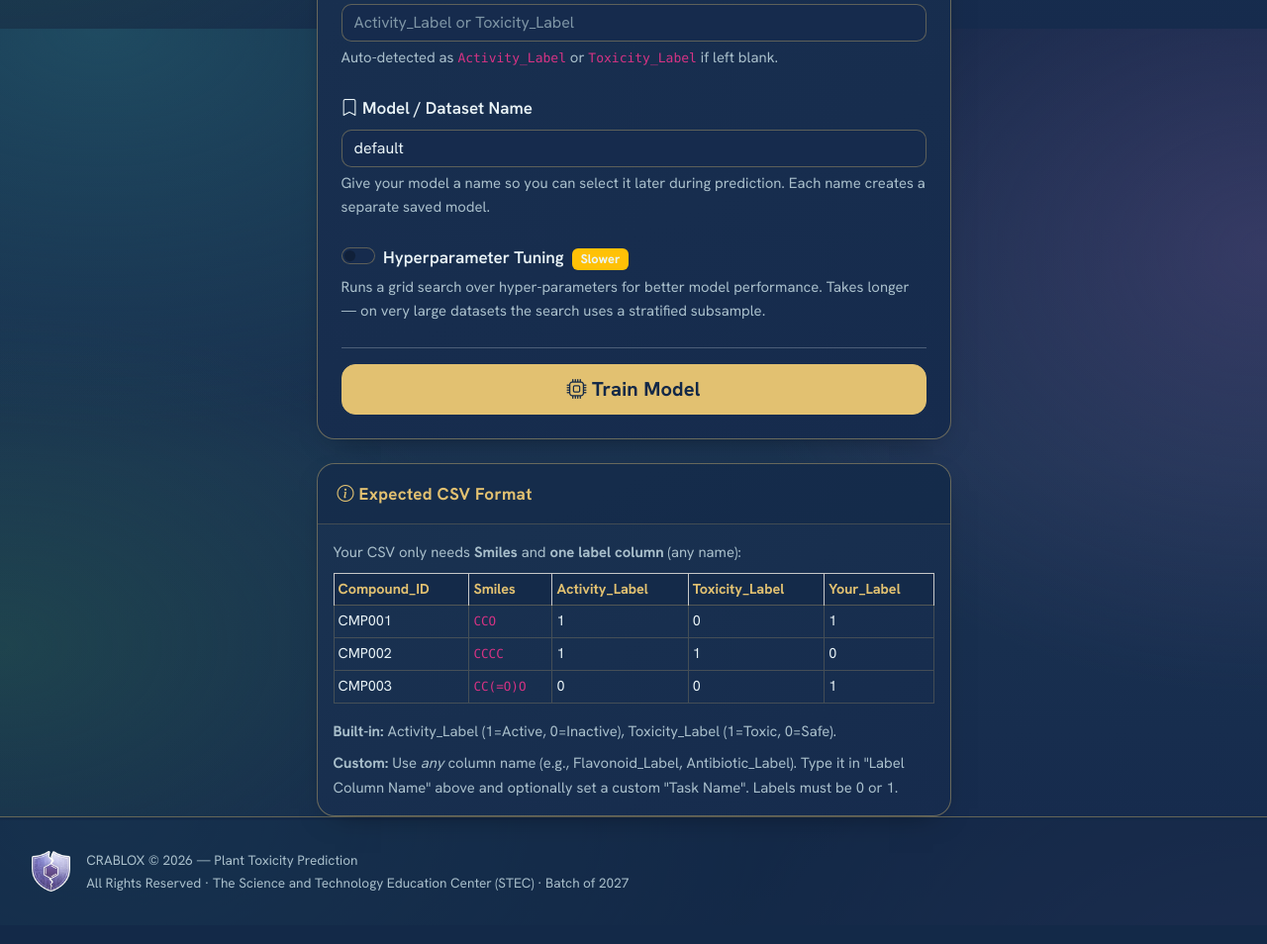
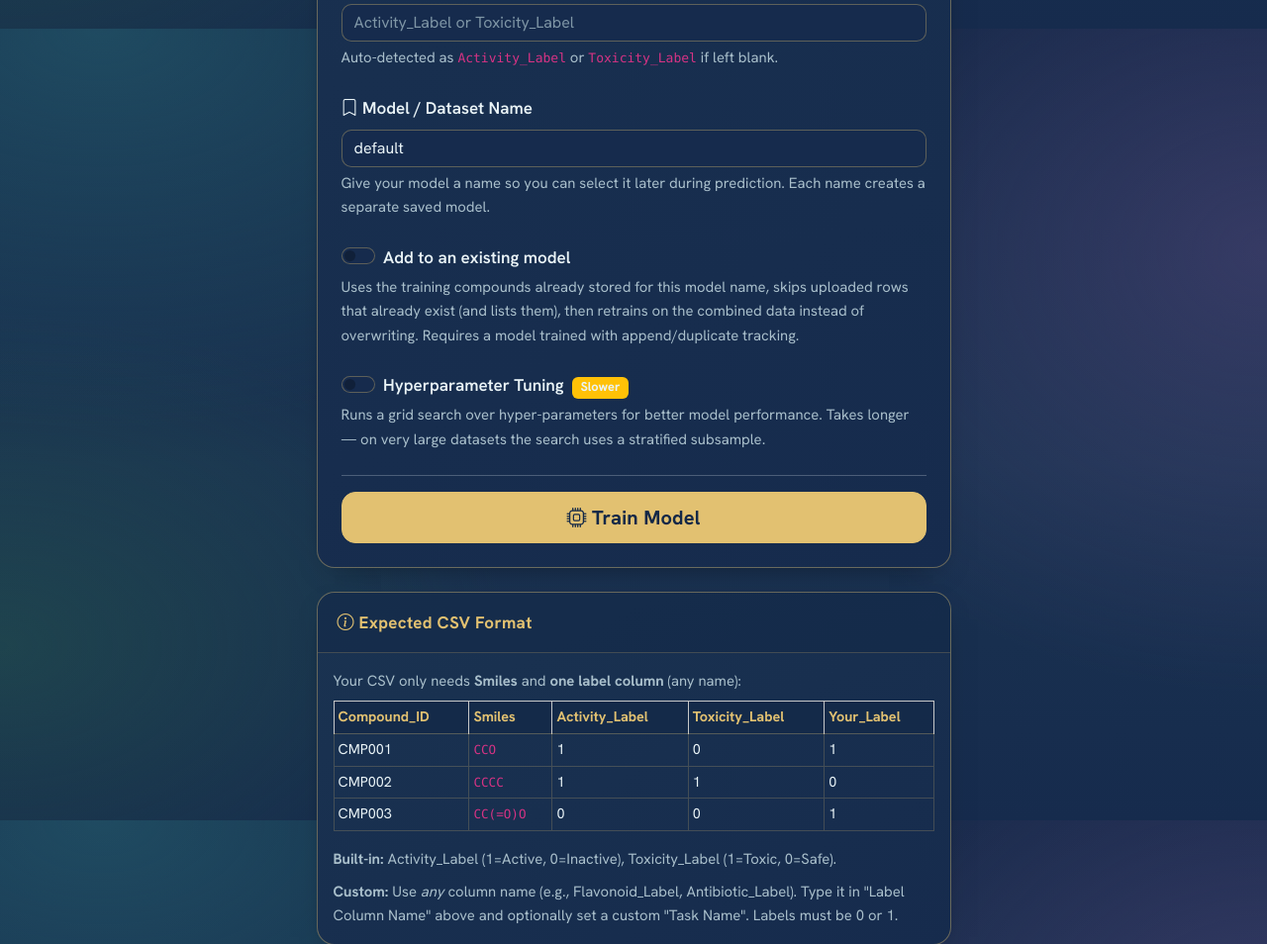
Before and after one commit to janchel/botanicaltox, a Flask app: page /train in a window 1280 px wide. Shown: the part 771-1725 px from the top of the page at 99% size. Before the commit the page ends 1672 px from the top, so only its background shows below. Run offline with Flask 3, Linux system fonts and the light colour scheme; a user stored in the database is signed in; data comes from the database, SQL or seed files in the repository; parts of the project's set-up code (start-up, migrations or seed data) failed here and were passed over; some libraries are stand-ins or nearby versions; some web fonts are replaced.

Commit message:
feat(training): append new compounds to existing models with duplicate detection

```diff
--- a/app.py
+++ b/app.py
@@ -365,6 +365,93 @@ def canonicalize_smiles(smi: str) -> str | None:
         return Chem.MolToSmiles(mol) if mol is not None else None
     except Exception:
         return None
+
+
+# ── Training-data manifests (for appending to existing models) ─────────────
+# Each trained model gets a sidecar JSON listing the exact compounds used to
+# train it. Without this, an uploaded CSV cannot be checked against what the
+# existing model already knows.
+
+MANIFEST_VERSION = 1
+
+
+def manifest_path(task_key: str, model_name: str) -> Path:
+    return app.config["MODEL_FOLDER"] / f"{task_key}_{model_name}.train.json"
+
+
+def load_training_manifest(task_key: str, model_name: str) -> dict | None:
+    """Return the stored training manifest for a model, or None."""
+    p = manifest_path(task_key, model_name)
+    if not p.exists():
+        return None
+    try:
+        data = json.loads(p.read_text())
+    except Exception:
+        return None
+    if not isinstance(data, dict) or data.get("version") != MANIFEST_VERSION:
+        return None
+    if not isinstance(data.get("records"), list):
+        return None
+    return data
+
+
+def save_training_manifest(task_key: str, model_name: str, label_col: str, records: list) -> Path:
+    """Persist the compound records a model was trained on."""
+    p = manifest_path(task_key, model_name)
+    payload = {
+        "version": MANIFEST_VERSION,
+        "task": task_key,
+        "model_name": model_name,
+        "label_col": label_col,
+        "updated_at": datetime.now().isoformat(timespec="seconds"),
+        "n_rows": len(records),
+        "records": records,
+    }
+    tmp = p.with_suffix(".tmp")
+    tmp.write_text(json.dumps(payload, separators=(",", ":")))
+    tmp.replace(p)
+    return p
+
+
+def build_training_records(
+    frame: pd.DataFrame,
+    smiles_col: str,
+    label_col: str,
+    canon_list: list | None = None,
+) -> list:
+    """Build manifest records for the valid rows of a training frame."""
+    labels = pd.to_numeric(frame[label_col], errors="coerce").tolist()
+    smiles = frame[smiles_col].astype(str).tolist()
+    ids = (
+        frame["Compound_ID"].astype(str).tolist()
+        if "Compound_ID" in frame.columns
+        else [""] * len(frame)
+    )
+    if canon_list is None:
+        canon_list = [canonicalize_smiles(s) for s in smiles]
+    records = []
+    for sid, smi, lab, canon in zip(ids, smiles, labels, canon_list):
+        if canon is None or pd.isna(lab):
+            continue
+        records.append({
+            "id": sid or "",
+            "smiles": smi,
+            "canon": canon,
+            "label": int(lab),
+        })
+    return records
+
+
+def describe_compounds(frame: pd.DataFrame, smiles_col: str, indices, limit: int = 8) -> str:
+    """Short human-readable identity list for notifications."""
+    parts = []
+    for i in list(indices)[:limit]:
+        smi = str(frame.at[i, smiles_col])[:28] if smiles_col in frame.columns else ""
+        rid = str(frame.at[i, "Compound_ID"]) if "Compound_ID" in frame.columns else ""
+        parts.append(f"{rid or 'row'} ({smi})")
+    extra = len(list(indices)) - len(parts)
+    suffix = f", … {extra} more" if extra > 0 else ""
+    return ", ".join(parts) + suffix
 
 
 def dedup_by_canonical_smiles(df: pd.DataFrame, smiles_col: str, keep: str = "first") -> tuple[pd.DataFrame, int]:
@@ -787,6 +874,7 @@ def train():
         return redirect(url_for("train"))
 
     tune = request.form.get("tune") == "on"
+    append_to_existing = request.form.get("append") == "on"
 
     sess_dir = get_session_dir()
     filename = secure_filename(file.filename)
@@ -842,6 +930,7 @@ def train():
         train_toxicity=train_toxicity,
         custom_task_name=custom_task_name,
         tune=tune,
+        append_to_existing=append_to_existing,
         model_name=model_name,
         act_label=act_label,
         tox_label=tox_label,
@@ -855,6 +944,7 @@ def train():
 def run_training_job(
     job_id, sess_dir, upload_path, filename, train_activity, train_toxicity,
     custom_task_name, tune, model_name, act_label, tox_label, username,
+    append_to_existing=False,
 ):
     """
     Heavy training work, run in a background thread. Writes progress + the final
@@ -933,6 +1023,165 @@ def run_training_job(
                     "info",
                 )
 
+        # Keep a contiguous index so positional duplicate bookkeeping and
+        # manifest extraction stay aligned with the frame.
+        df = df.reset_index(drop=True)
+
+        # ── Append-to-existing-model preparation ────────────────────────────
+        append_mode = bool(append_to_existing)
+        append_notes = []
+        external_act_label = act_label
+        external_tox_label = tox_label
+
+        if append_mode:
+            requested_tasks = []
+            if train_activity:
+                requested_tasks.append(("activity", act_label))
+            if train_toxicity:
+                requested_tasks.append(("toxicity", tox_label))
+
+            manifests = {}
+            legacy_models = []
+            for task_key, _ext in requested_tasks:
+                manifest = load_training_manifest(task_key, model_name)
+                manifests[task_key] = manifest
+                pkl_path = app.config["MODEL_FOLDER"] / f"{task_key}_{model_name}.pkl"
+                if manifest is None and pkl_path.exists():
+                    legacy_models.append(task_key)
+
+            if legacy_models:
+                msg(
+                    f"⚠️ The existing '{model_name}' model(s) for "
+                    f"{', '.join(sorted(legacy_models))} were trained before training-data "
+                    "tracking existed, so duplicates cannot be verified safely. Train the "
+                    "model normally once (same name) to enable appending.",
+                    "error",
+                )
+                _write_job(job_id, sess_dir=sess_dir, status="error",
+                           stage="Cannot verify duplicates", messages=list(messages))
+                return
+
+            if not any(m is not None for m in manifests.values()):
+                msg(
+                    f"⚠️ No existing trained model named '{model_name}' was found to add data to. "
+                    "Use a new model name, or train the model first.",
+                    "error",
+                )
+                _write_job(job_id, sess_dir=sess_dir, status="error",
+                           stage="Model not found", messages=list(messages))
+                return
+
+            internal_by_task = {"activity": "Activity_Label", "toxicity": "Toxicity_Label"}
+            canon_series = df[smiles_col].map(canonicalize_smiles)
+            dup_by_task: dict[str, np.ndarray] = {}
+
+            for task_key, ext_label in requested_tasks:
+                internal = internal_by_task[task_key]
+                vals = (
+                    pd.to_numeric(df[ext_label], errors="coerce")
+                    if ext_label in df.columns
+                    else pd.Series(np.nan, index=df.index)
+                )
+                manifest = manifests.get(task_key)
+                if manifest is None:
+                    df[internal] = vals
+                    msg(
+                        f"ℹ️ No existing '{task_key}' model found under '{model_name}' — this "
+                        "task will be trained on the uploaded rows only.",
+                        "info",
+                    )
+                    continue
+
+                old_canons = {r.get("canon") for r in manifest["records"] if r.get("canon")}
+                dup_mask = canon_series.isin(old_canons).fillna(False).to_numpy()
+                dup_by_task[task_key] = dup_mask
+                df[internal] = vals.where(~pd.Series(dup_mask, index=df.index))
+                n_dup = int(dup_mask.sum())
+                if n_dup:
+                    listing = describe_compounds(df, smiles_col, np.flatnonzero(dup_mask))
+                    note = (f"{n_dup} uploaded row(s) already exist in the existing "
+                            f"'{task_key}' model — skipped: {listing}")
+                    msg(f"⚠️ {note}", "error")
+                    append_notes.append(note)
+
+            # A row only becomes fully redundant when EVERY selected task that has
+            # an existing model already knows it.
+            all_dup = np.ones(len(df), dtype=bool)
+            for task_key, _ext in requested_tasks:
+                if task_key in dup_by_task:
+                    all_dup &= dup_by_task[task_key]
+                else:
+                    all_dup &= False
+            if all_dup.any():
+                n_all = int(all_dup.sum())
+                msg(
+                    f"ℹ️ {n_all} uploaded row(s) are duplicates of every selected existing "
+                    "model and were dropped.",
+                    "info",
+                )
+                append_notes.append(f"Dropped {n_all} row(s) duplicated across all selected models.")
+                df = df[~all_dup].reset_index(drop=True)
+
+            n_new_rows = len(df)
+
+            # Merge the compounds the existing models were trained on. The
+            # same structure used by several tasks becomes ONE row carrying
+            # both labels, so the combined dataset isn't double-counted.
+            old_rows: dict[str, dict] = {}
+            old_order: list[str] = []
+            for task_key, _ext in requested_tasks:
+                manifest = manifests.get(task_key)
+                if not manifest:
+                    continue
+                internal = internal_by_task[task_key]
+                for r in manifest["records"]:
+                    canon = r.get("canon")
+                    if not canon:
+                        continue
+                    if canon not in old_rows:
+                        old_rows[canon] = {
+                            "Compound_ID": r.get("id", ""),
+                            smiles_col: r.get("smiles", ""),
+                            "Activity_Label": np.nan,
+                            "Toxicity_Label": np.nan,
+                        }
+                        old_order.append(canon)
+                    old_rows[canon][internal] = int(r["label"])
+                msg(
+                    f"ℹ️ Loaded {len(manifest['records']):,} compound(s) previously "
+                    f"used by the '{task_key}' model.",
+                    "info",
+                )
+
+            if old_order:
+                old_df = pd.DataFrame([old_rows[c] for c in old_order])
+                df = pd.concat([old_df, df], ignore_index=True)
+
+            # Drop original custom label columns; tasks now use standard names.
+            external_cols = [
+                c for _t, c in requested_tasks
+                if c not in ("Activity_Label", "Toxicity_Label")
+            ]
+            df = df.drop(columns=[c for c in external_cols if c in df.columns])
+
+            if train_activity:
+                act_label = "Activity_Label"
+            if train_toxicity:
+                tox_label = "Toxicity_Label"
+
+            if n_new_rows == 0:
+                msg("All uploaded compounds already exist in the selected model(s) — nothing to add.", "info")
+                result_ctx = dict(
+                    tasks=[], task_labels=[], all_metrics={}, all_graphs={},
+                    all_best_params=None, n_samples=0, n_features=0, tune=tune,
+                    model_name=model_name, dataset_preview=[], dataset_columns=[],
+                    overwritten=False, export_files={}, append_notes=append_notes,
+                    append=True,
+                )
+                _write_job(job_id, sess_dir=sess_dir, status="done", stage="Done",
+                           messages=list(messages), result=_coerce_context(result_ctx))
+                return
+
         msg("Parsing molecules and computing RDKit descriptors…")
         batch_size = int(os.environ.get("CRABLOX_DESC_BATCH_SIZE", "1000"))
 
@@ -1002,9 +1251,10 @@ def run_training_job(
             n_missing = int(y_raw.isna().sum())
             n_nonnum = int((y_num.isna() & y_raw.notna()).sum())
             if n_missing or n_nonnum:
+                action = "ignored for this task" if append_mode else "dropped before training"
                 msg(
                     f"⚠️ '{display_name}': {n_missing} missing and {n_nonnum} non-numeric "
-                    "label value(s) — these rows will be dropped before training.",
+                    f"label value(s) — these rows will be {action}.",
                     "error",
                 )
             y_vals = y_num.dropna()
@@ -1049,8 +1299,10 @@ def run_training_job(
             return
 
         # Drop rows with missing/invalid labels for any selected task BEFORE
-        # training, keeping df / feats / scaffold groups aligned.
-        if not bool(label_valid.all()):
+        # training, keeping df / feats / scaffold groups aligned. In append mode
+        # each task keeps its own rows (old records lack the other label), so
+        # filtering happens per task inside the training loop instead.
+        if (not append_mode) and not bool(label_valid.all()):
             n_dropped = int((~label_valid).sum())
             msg(
                 f"Dropped {n_dropped} row(s) with missing or invalid labels "
@@ -1063,6 +1315,10 @@ def run_training_job(
             if scaffold_groups is not None:
                 scaffold_groups = scaffold_groups[mask].reset_index(drop=True)
 
+        # Canonical SMILES aligned with the FINAL frame (after any row drops) —
+        # used to write the training-data manifests after each task is trained.
+        canon_final = [canonicalize_smiles(s) for s in df[smiles_col].tolist()]
+
         all_metrics = {}
         all_graphs = {}
         all_best_params = {}
@@ -1075,9 +1331,21 @@ def run_training_job(
             # Reuse the in-memory frame: no need to re-read features.csv and
             # clean it a second time for each task.
             X, y = split_features_and_label(feats, label_col)
+            # In append mode old records may lack this task's label; keep only
+            # rows usable for the task being trained and align scaffold groups.
+            task_ok = y.notna()
+            if not bool(task_ok.all()):
+                X = X[task_ok]
+                y = y[task_ok]
+                groups_task = (
+                    scaffold_groups.loc[X.index] if scaffold_groups is not None else None
+                )
+            else:
+                groups_task = scaffold_groups
+
             model, best_params, splits = train_random_forest(
                 X, y, random_state=42, tune=tune,
-                groups=scaffold_groups, task=task_key,
+                groups=groups_task, task=task_key,
             )
             X_train, X_test, y_train, y_test = splits
 
@@ -1185,6 +1453,25 @@ def run_training_job(
             save_model_with_metadata(model, str(shared_path), descriptor_cols, impute_medians)
             save_model_owner(model_name, username)
 
+            # Persist exactly what this model trained on so future uploads can
+            # be checked for duplicates (append mode).
+            internal_label = "Activity_Label" if task_key == "activity" else "Toxicity_Label"
+            external_label = (
+                external_act_label if task_key == "activity" else external_tox_label
+            )
+            manifest_records = build_training_records(
+                df, smiles_col, internal_label, canon_final
+            )
+            try:
+                save_training_manifest(task_key, model_name, external_label, manifest_records)
+                msg(
+                    f"Stored {len(manifest_records):,} training compound(s) for "
+                    f"'{task_key}' append tracking.",
+                    "info",
+                )
+            except Exception as e:
+                msg(f"⚠️ Could not save the training manifest for '{task_key}': {e}", "error")
+
             if tune and best_params:
                 all_best_params[task_key] = best_params
 
@@ -1210,6 +1497,8 @@ def run_training_job(
             dataset_columns=dataset_columns,
             overwritten=overwritten,
             export_files=export_files,
+            append_notes=append_notes,
+            append=append_mode,
         )
         # session_id is filled at render time from the polling request's cookie
         _write_job(
--- a/templates/train.html
+++ b/templates/train.html
@@ -81,6 +81,21 @@
                                value="default"
                                style="border-radius:10px;">
                         <div class="form-text">Give your model a name so you can select it later during prediction. Each name creates a separate saved model.</div>
+                    </div>
+
+                    <!-- Append to Existing Model -->
+                    <div class="mb-4">
+                        <div class="form-check form-switch">
+                            <input class="form-check-input" type="checkbox" id="appendSwitch" name="append">
+                            <label class="form-check-label fw-semibold" for="appendSwitch">
+                                Add to an existing model
+                            </label>
+                        </div>
+                        <div class="form-text">
+                            Uses the training compounds already stored for this model name, skips uploaded rows
+                            that already exist (and lists them), then retrains on the combined data instead of
+                            overwriting. Requires a model trained with append/duplicate tracking.
+                        </div>
                     </div>
 
                     <!-- Hyperparameter Tuning -->
```
Also changed, not shown: USER_GUIDE.md (+8 -0 lines), templates/train_result.html (+13 -1 lines), README.md.
